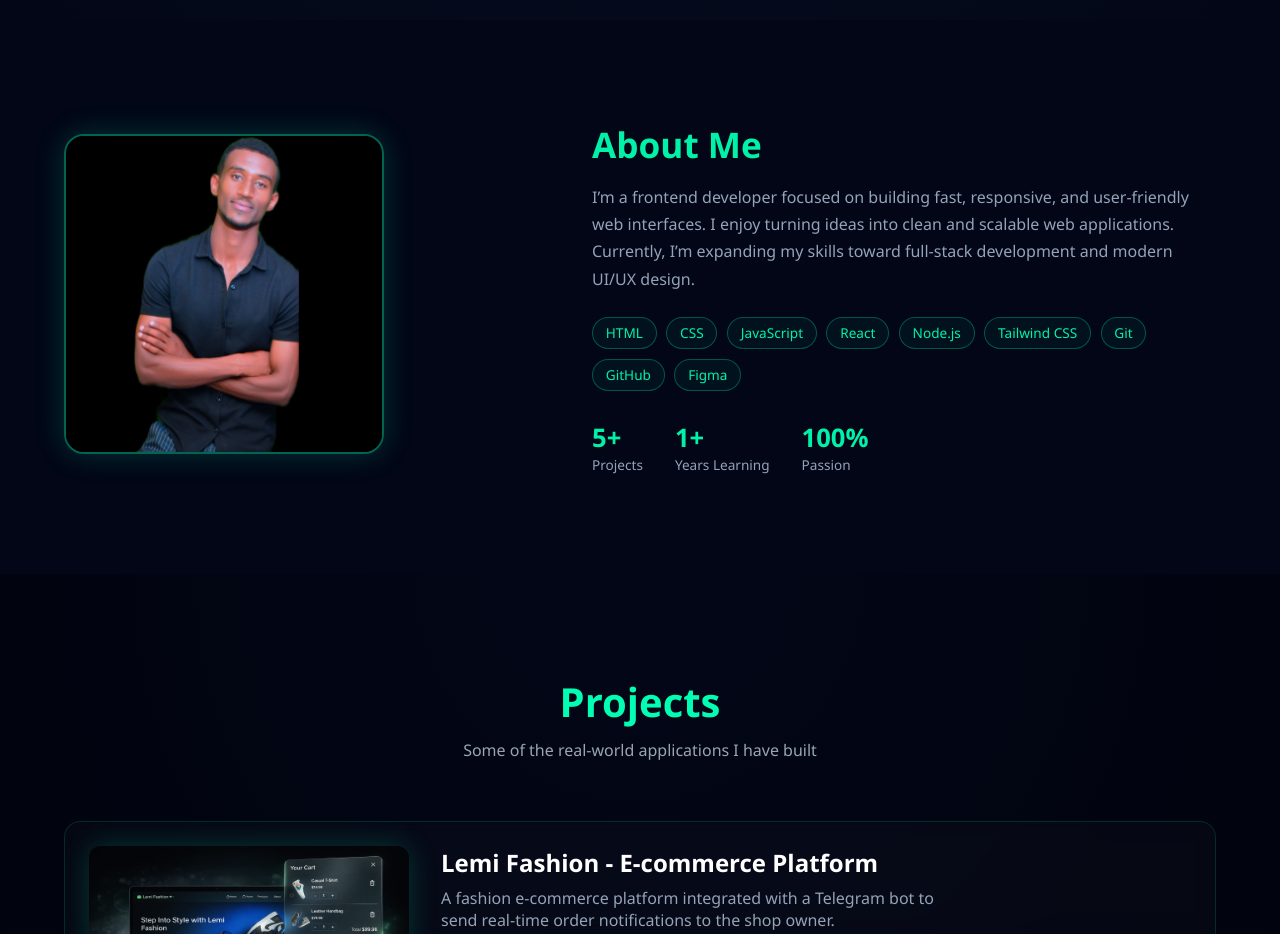
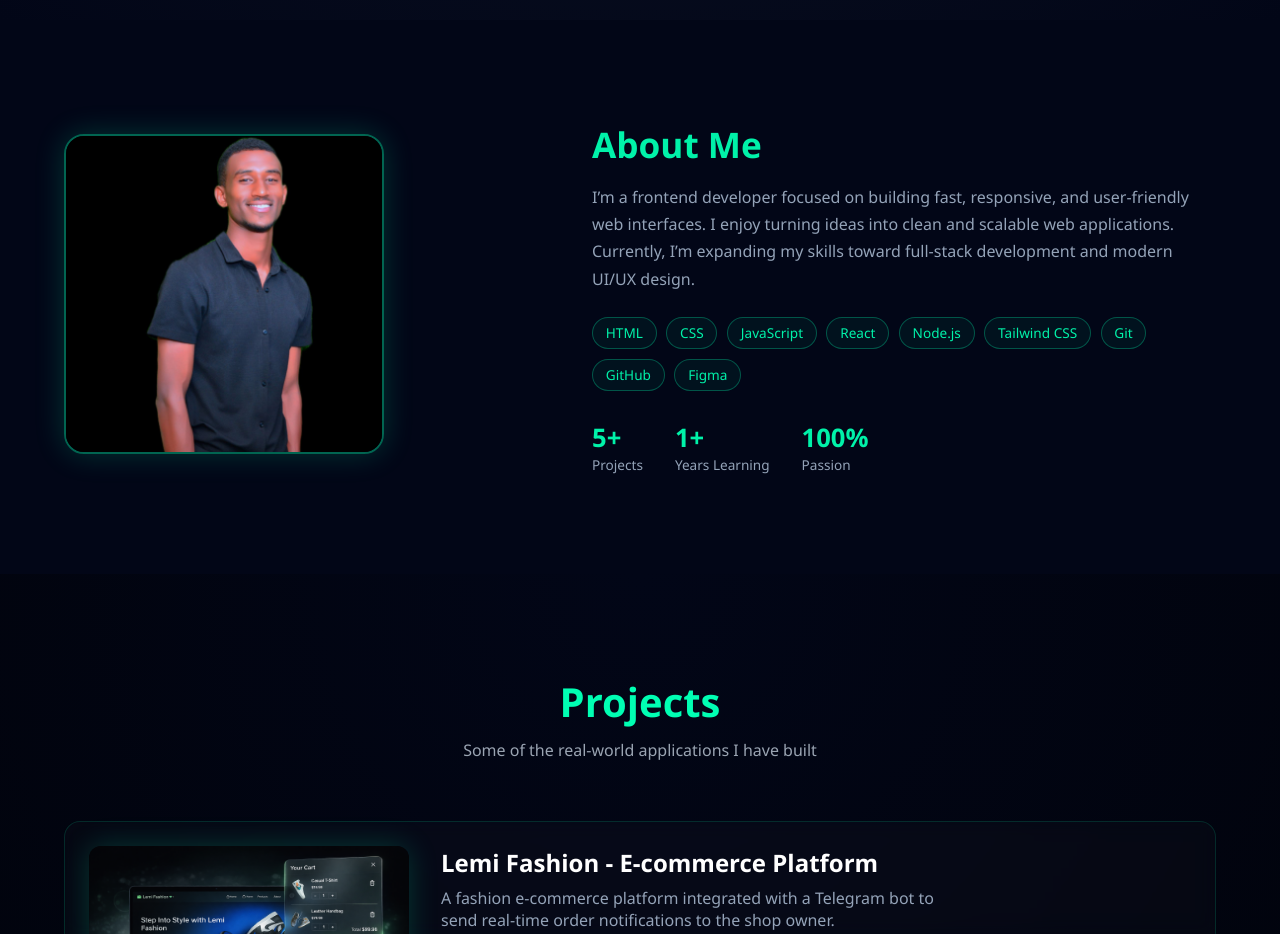
Before and after one commit to Teshome-Worku/portfolio-website, a React (Vite) app: page / in a window 1280 px wide. Shown: the part 780-1714 px from the top of the page. Built offline with nearby package versions, Linux system fonts and the light colour scheme; no server answers.

Commit message:
profile image changed

```diff
--- a/src/components/About.jsx
+++ b/src/components/About.jsx
@@ -1,5 +1,5 @@
 import "../css/about.css";
-import profileImg from "../assets/images/profile.jpg";
+import profileImage from "../assets/images/image.png";
 
 const About = () => {
   return (
@@ -8,7 +8,7 @@ const About = () => {
 
         {/* Left Image */}
         <div className="about-image">
-          <img src={profileImg} alt="Teshe Profile" />
+          <img src={profileImage} alt="Teshe Profile" />
         </div>
 
         {/* Right Content */}
```
Also changed, not shown: src/assets/images/image.png (added), src/assets/images/profile.jpg (deleted).
